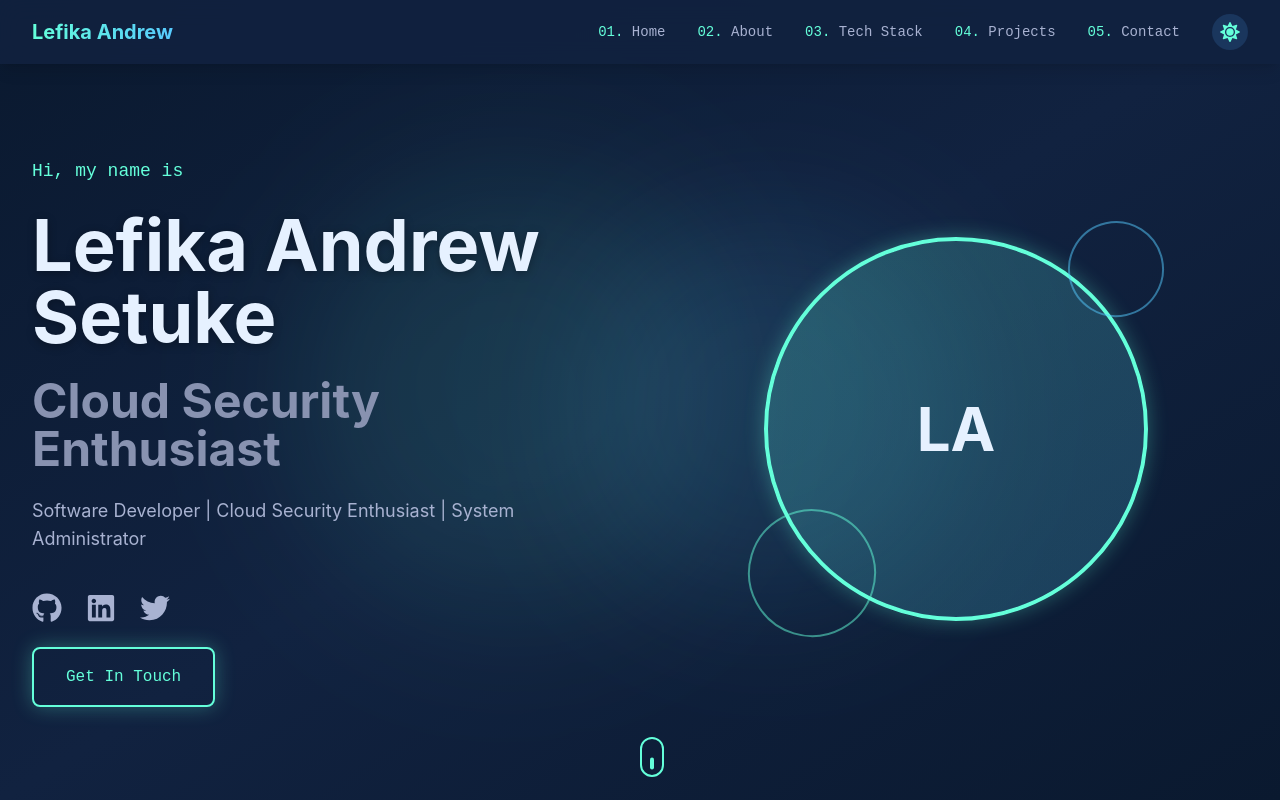
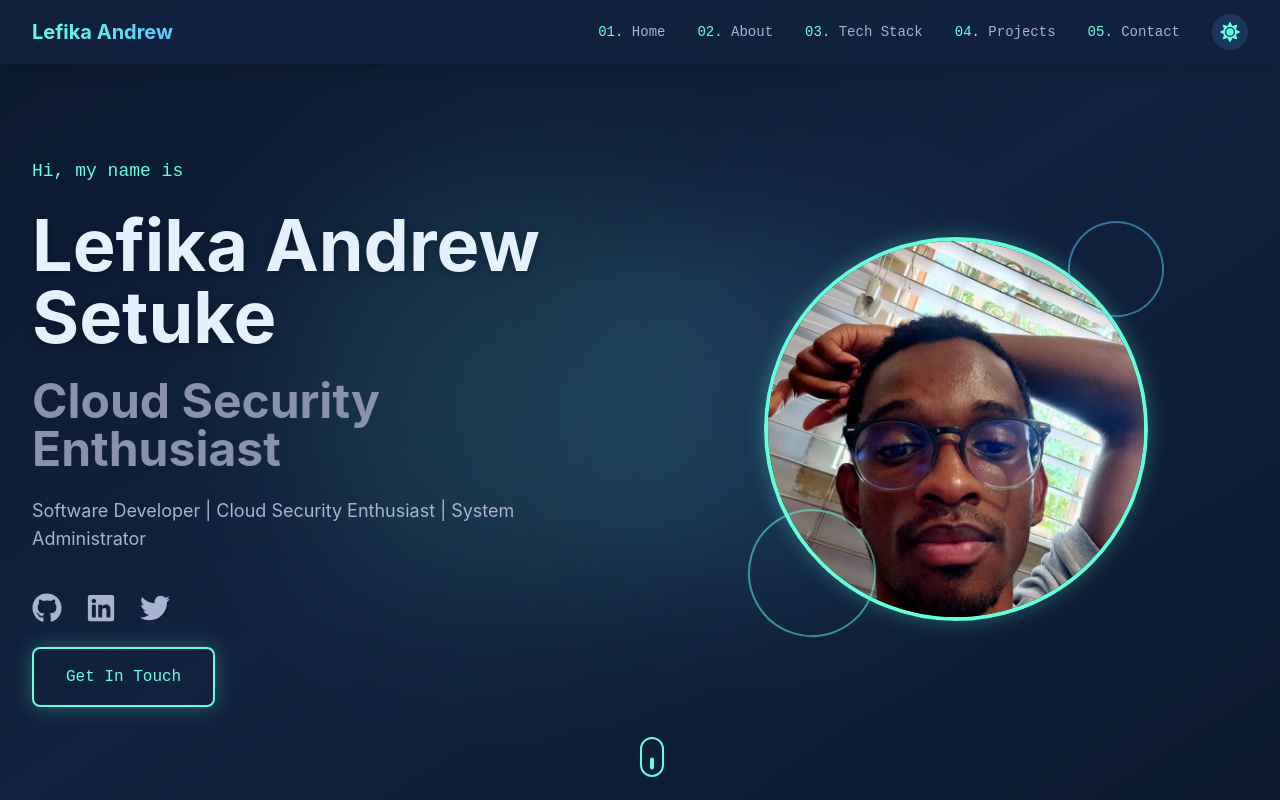
Before and after one commit to DR5Y/portfolio, a React (Vite) app: page / in a window 1280 px wide. Shown: the top 800 px of the page. Built offline with nearby package versions, Linux system fonts and the light colour scheme.

Commit message:
update profile image

```diff
--- a/src/components/Landing.jsx
+++ b/src/components/Landing.jsx
@@ -154,10 +154,8 @@ const Landing = () => {
                 className="relative w-64 h-64 md:w-96 md:h-96 rounded-full overflow-hidden border-4 border-accent-cyan glow-effect preserve-3d"
                 style={{ perspective: '1000px' }}
               >
-                {/* Placeholder for profile image */}
-                <div className="w-full h-full bg-gradient-to-br from-accent-cyan/20 to-accent-blue/20 flex items-center justify-center">
-                  <span className="text-6xl font-bold dark:text-white text-navy-dark">LA</span>
-                </div>
+                {/* Profile image */}
+                <img src="/images/LefikaSetuke.jpeg" alt="Lefika Andrew Setuke" className="w-full h-full object-cover" />
               </motion.div>
 
               {/* Decorative elements */}
```
Also changed, not shown: public/images/LefikaSetuke.jpeg (added), src/images/LefikaSetuke.jpeg (added).
